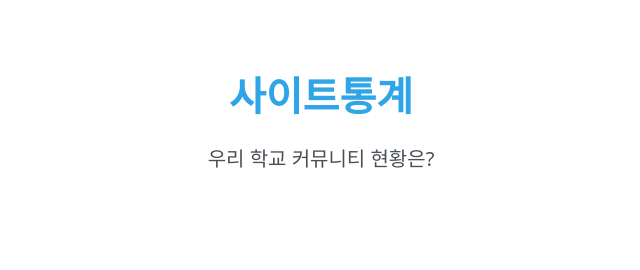
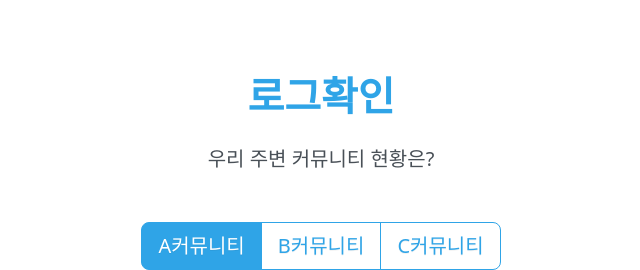
Before and after one commit to sundongkim-dev/Graduation_project, a Flask app: page /stat in a window 1280 px wide. Shown: the part 48-318 px from the top of the page, without its empty margins (319-959 px from the left). Run offline with Flask 2, Linux system fonts and the light colour scheme; data that the repository does not hold is empty; some libraries are stand-ins or nearby versions.

Commit message:
feat: 커뮤니티 탭 버튼 추가

```diff
--- a/KcBERT/server/templates/statistics.html
+++ b/KcBERT/server/templates/statistics.html
@@ -37,11 +37,20 @@
             </div>
         </div>
     </div>
+
     <div class="container text-center p-5">
         <div class="px-4 py-5 mt-4">
-            <h1 class="display-6 fw-bold mb-4">사이트통계</h1>
+            <h1 class="display-6 fw-bold mb-4">로그확인</h1>
             <div class="col mx-auto">
-                <p class="lead mb-5">우리 학교 커뮤니티 현황은?</p>
+                <p class="lead mb-5">우리 주변 커뮤니티 현황은?</p>
+                <div class="btn-group" role="group" aria-label="Basic radio toggle button group">
+                    <input type="radio" class="btn-check" name="btnradio" id="siteButton1" autocomplete="off" checked="">
+                    <label class="btn btn-outline-primary btn-lg" for="siteButton1">A커뮤니티</label>
+                    <input type="radio" class="btn-check" name="btnradio" id="siteButton2" autocomplete="off">
+                    <label class="btn btn-outline-primary btn-lg" for="siteButton2">B커뮤니티</label>
+                    <input type="radio" class="btn-check" name="btnradio" id="siteButton3" autocomplete="off">
+                    <label class="btn btn-outline-primary btn-lg" for="siteButton3">C커뮤니티</label>
+                </div>
             </div>
         </div>
         <div>
```
Also changed, not shown: KcBERT/server/templates/analysis.html (+20 -8 lines).
